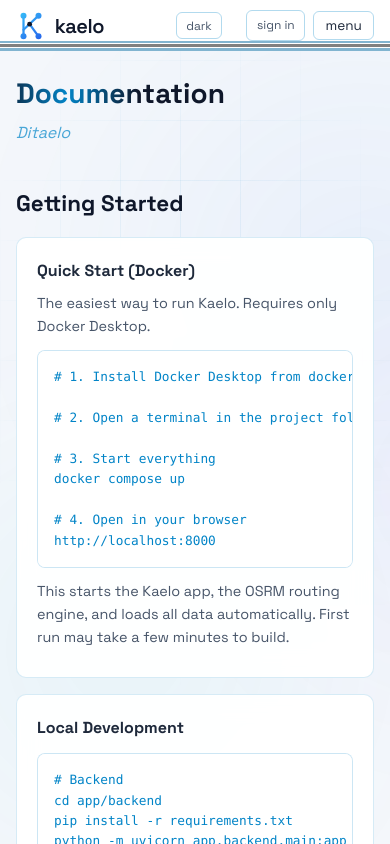
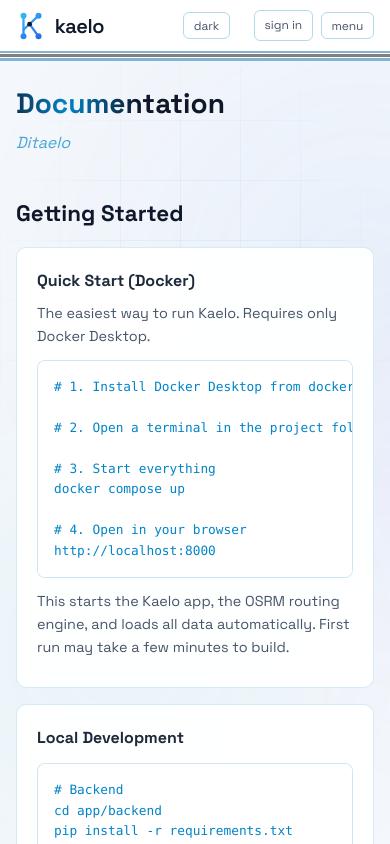
Before and after one commit to mistershilai/thesiscode2026, a React (Vite) app in the folder app/frontend/: page /docs in a window 390 px wide. Shown: the top 844 px of the page. Built offline with nearby package versions, Linux system fonts and the light colour scheme; no server answers.

Commit message:
Clear the flag stripe under the top bar and match the nav buttons

```diff
--- a/app/frontend/src/App.css
+++ b/app/frontend/src/App.css
@@ -274,7 +274,8 @@ body {
   display: flex;
   align-items: center;
   justify-content: space-between;
-  padding: 0.75rem 2rem;
+  /* Bottom padding clears the 10px flag stripe drawn along the bottom edge. */
+  padding: 0.75rem 2rem calc(0.75rem + 10px);
   background: var(--k-rgba-5-10-24-0-7);
   backdrop-filter: blur(16px);
   -webkit-backdrop-filter: blur(16px);
@@ -2079,17 +2080,9 @@ body {
   transition: all 0.2s;
 }
 
-/* Phone menu button; shown only in the mobile layout. */
+/* Phone menu button: styled as .nav-logout, shown only in the mobile layout. */
 .nav-menu-btn {
   display: none;
-  background: none;
-  border: 1px solid var(--k-rgba-56-189-248-0-15);
-  color: var(--k-e2e8f0);
-  padding: 0.3rem 0.7rem;
-  border-radius: 6px;
-  font-size: 0.85rem;
-  font-family: inherit;
-  cursor: pointer;
 }
 
 .nav-logout:hover {
@@ -2189,7 +2182,7 @@ body {
   /* Top bar: brand, theme toggle and a menu button; the links drop down. */
   .navbar {
     flex-wrap: wrap;
-    padding: 0.6rem 1rem;
+    padding: 0.6rem 1rem calc(0.6rem + 10px);
     gap: 0.5rem;
   }
 
--- a/app/frontend/src/App.tsx
+++ b/app/frontend/src/App.tsx
@@ -54,7 +54,7 @@ function AppContent() {
           kaelo
         </Link>
         <button
-          className="nav-menu-btn"
+          className="nav-logout nav-menu-btn"
           aria-label="Menu"
           aria-expanded={menuOpen}
           onClick={() => setMenuOpen((o) => !o)}
```
